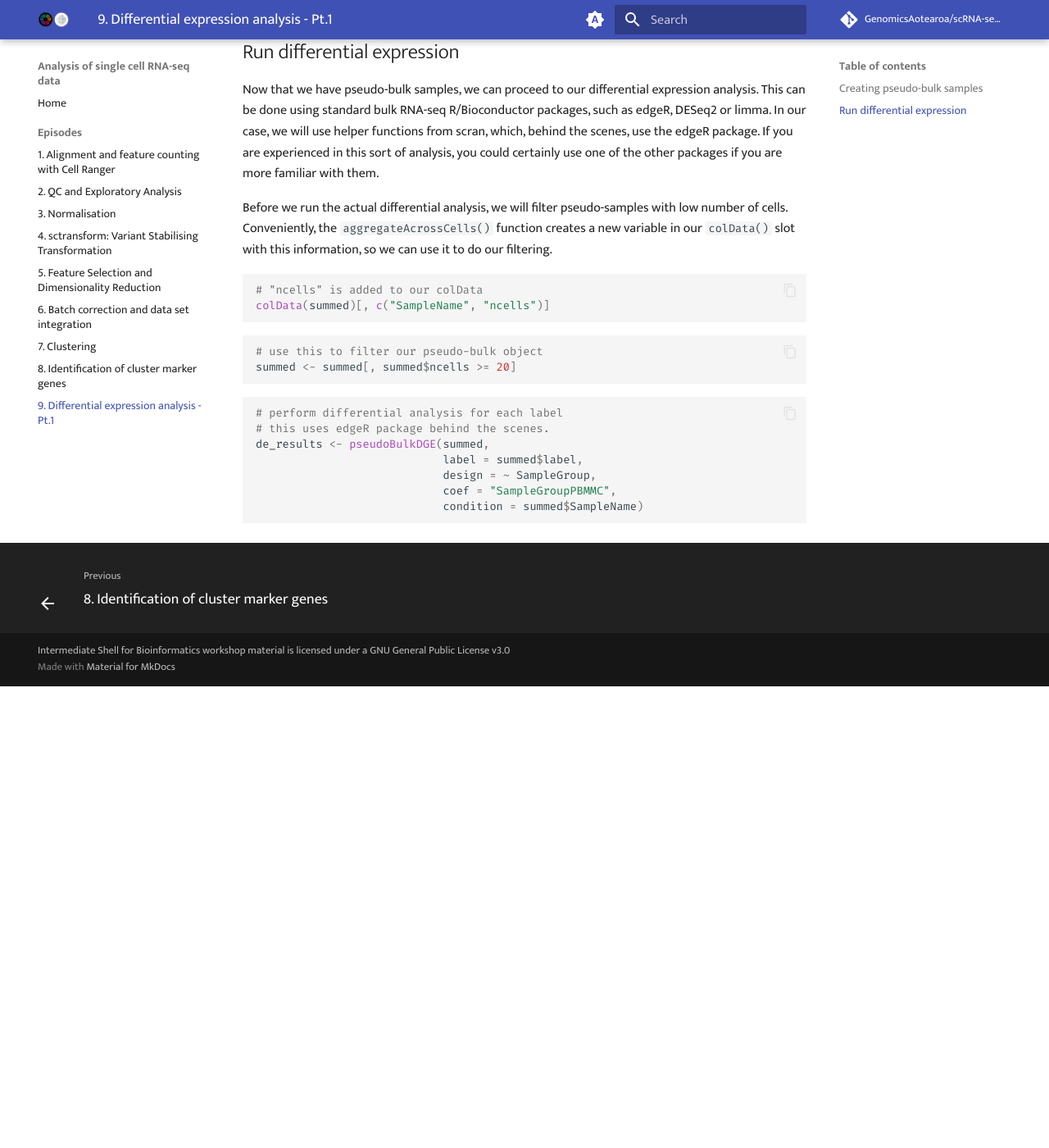
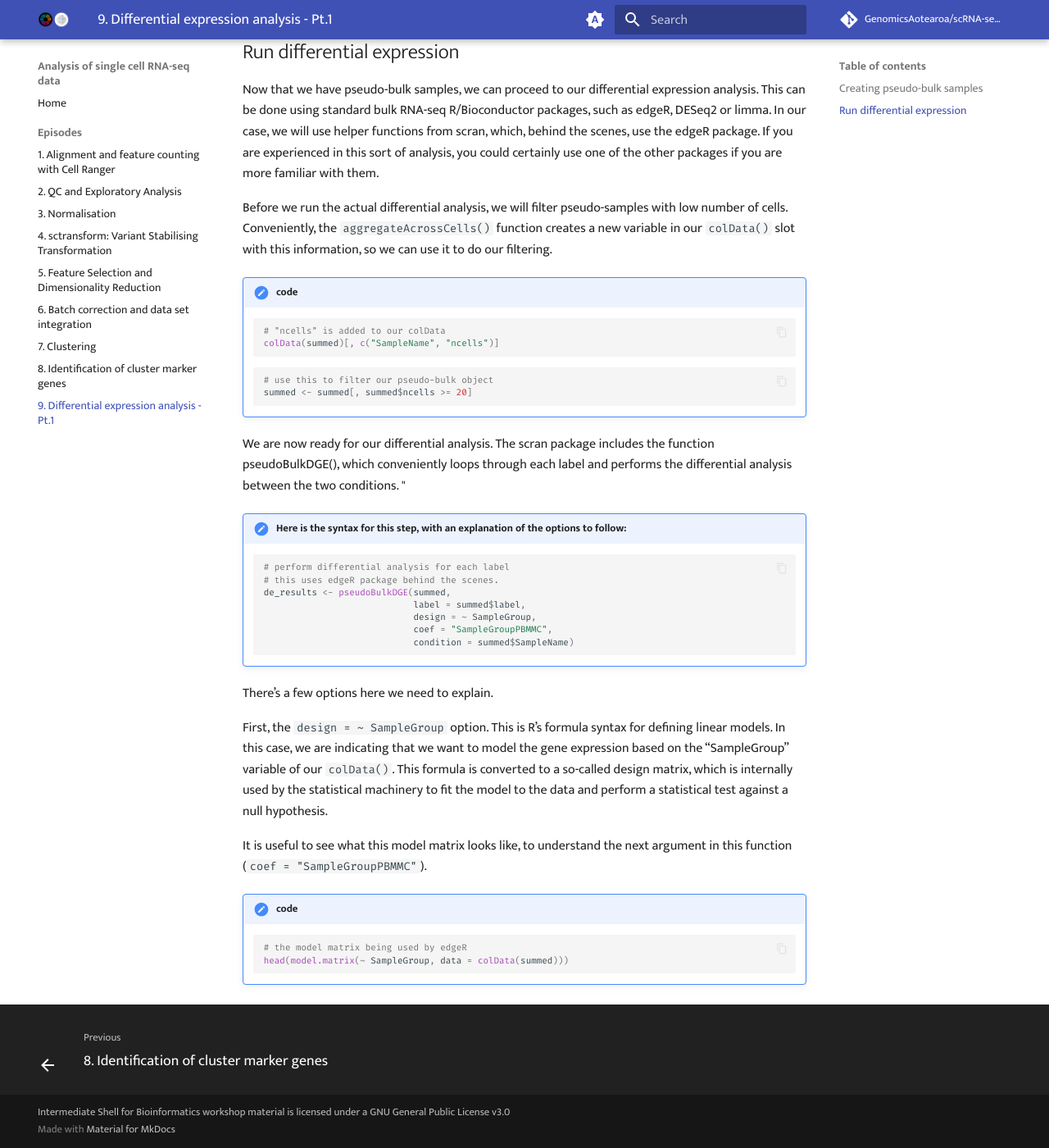
Before and after one commit to GenomicsAotearoa/scRNA-seq-data-analysis, an MkDocs documentation site: the page built from docs/episodes /9.md, in a window 1280 px wide and 1400 px high, scrolled down 1459 px. Shown: the whole window at 82% size. Built offline with MkDocs 1.6.1 and Material for MkDocs 9.7.7, drawn with Linux system fonts in a browser that asks for light colours; comment, search, counter and statistics services are not loaded; before the commit the page ends 2296 px from its top, so only the background shows below that.

Commit message:
update the model

````diff
--- a/docs/episodes /9.md
+++ b/docs/episodes /9.md
@@ -65,21 +65,39 @@ Now that we have pseudo-bulk samples, we can proceed to our differential express
 
 Before we run the actual differential analysis, we will filter pseudo-samples with low number of cells. Conveniently, the `aggregateAcrossCells()` function creates a new variable in our `colData()` slot with this information, so we can use it to do our filtering.
 
-```r
-# "ncells" is added to our colData
-colData(summed)[, c("SampleName", "ncells")]
-```
-```r
-# use this to filter our pseudo-bulk object
-summed <- summed[, summed$ncells >= 20]
-```
+!!! r-project "code"
 
-```r
-# perform differential analysis for each label
-# this uses edgeR package behind the scenes.
-de_results <- pseudoBulkDGE(summed,
-                            label = summed$label,
-                            design = ~ SampleGroup,
-                            coef = "SampleGroupPBMMC",
-                            condition = summed$SampleName)
-```
+    ```r
+    # "ncells" is added to our colData
+    colData(summed)[, c("SampleName", "ncells")]
+    ```
+    ```r
+    # use this to filter our pseudo-bulk object
+    summed <- summed[, summed$ncells >= 20]
+    ```
+
+We are now ready for our differential analysis. The scran package includes the function pseudoBulkDGE(), which conveniently loops through each label and performs the differential analysis between the two conditions.
+"
+!!! r-project-2 "Here is the syntax for this step, with an explanation of the options to follow:"
+
+    ```r
+    # perform differential analysis for each label
+    # this uses edgeR package behind the scenes.
+    de_results <- pseudoBulkDGE(summed,
+                                label = summed$label,
+                                design = ~ SampleGroup,
+                                coef = "SampleGroupPBMMC",
+                                condition = summed$SampleName)
+    ```
+
+There’s a few options here we need to explain.
+
+First, the `design = ~ SampleGroup` option. This is R’s formula syntax for defining linear models. In this case, we are indicating that we want to model the gene expression based on the “SampleGroup” variable of our `colData()`. This formula is converted to a so-called design matrix, which is internally used by the statistical machinery to fit the model to the data and perform a statistical test against a null hypothesis.
+
+It is useful to see what this model matrix looks like, to understand the next argument in this function (`coef = "SampleGroupPBMMC"`).
+
+!!! r-project "code"
+    ```r
+    # the model matrix being used by edgeR
+    head(model.matrix(~ SampleGroup, data = colData(summed)))
+    ```
````
